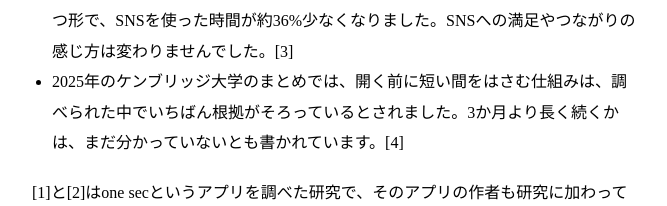
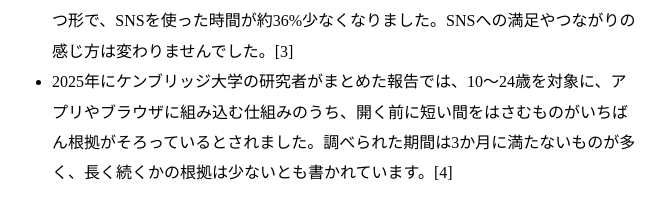
Before and after one commit to ryodevapp/shizuka-home, a plain HTML site: page docs/help/index.html in a window 1280 px wide. Shown: the part 5856-6062 px from the top of the page, without its empty margins (304-971 px from the left). Drawn offline with Linux system fonts and the light colour scheme.

Commit message:
SH-13 使い方のページ: ケンブリッジ大学の報告の2文を原文の対象・範囲・期間に合わせる(日英。アプリ側 PR #10 と同じ文)
Co-Authored-By: Claude Opus 5.5 <noreply@anthropic.com>

```diff
--- a/docs/help/index.html
+++ b/docs/help/index.html
@@ -105,7 +105,7 @@ pre { white-space: pre-wrap; word-break: break-word; font-size: 0.8rem; line-hei
 <li>開く前に数秒の間と「やめる」を出すアプリの利用者を調べた研究では、開こうとした回数のうち約3回に1回(33〜36%)で「やめる」が選ばれていました。比べる群の無い調査です。[1][2]</li>
 <li>同じ形の画面を「待つこと」と「やめるを選べること」に分けて比べた実験では、待つことよりも、やめるを選べることのほうが大きく関わっていました。[1]</li>
 <li>デンマークの13〜17歳を3つの形に分けて4週間調べた実験では、開くたびに6秒待つ形で、SNSを使った時間が約36%少なくなりました。SNSへの満足やつながりの感じ方は変わりませんでした。[3]</li>
-<li>2025年のケンブリッジ大学のまとめでは、開く前に短い間をはさむ仕組みは、調べられた中でいちばん根拠がそろっているとされました。3か月より長く続くかは、まだ分かっていないとも書かれています。[4]</li>
+<li>2025年にケンブリッジ大学の研究者がまとめた報告では、10〜24歳を対象に、アプリやブラウザに組み込む仕組みのうち、開く前に短い間をはさむものがいちばん根拠がそろっているとされました。調べられた期間は3か月に満たないものが多く、長く続くかの根拠は少ないとも書かれています。[4]</li>
 </ul>
 <p>[1]と[2]はone secというアプリを調べた研究で、そのアプリの作者も研究に加わっています。</p>
 <h3>うまく使うには</h3>
```
Also changed, not shown: docs/en/help/index.html (+1 -1 lines).
